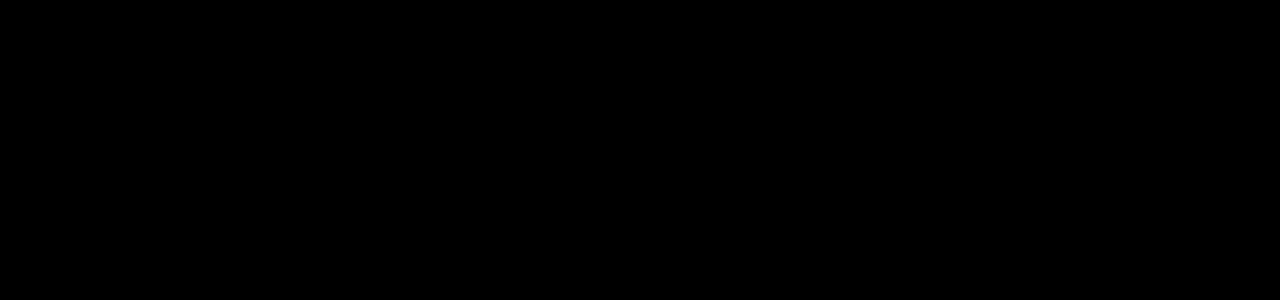
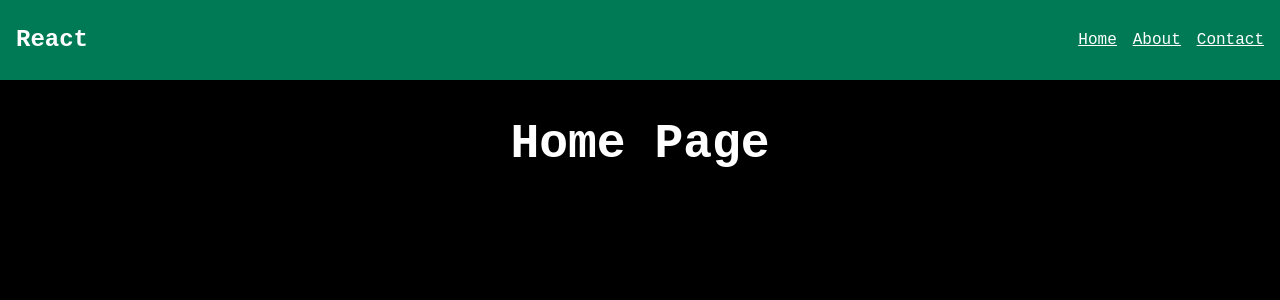
Before and after one commit to nitish-x18/ReactIntro, a React (Vite) app: page / in a window 1280 px wide. Shown: the top 300 px of the page. Built offline with nearby package versions, Linux system fonts and the light colour scheme.

Commit message:
feat: implement routing with Header and page components

```diff
--- a/src/App.jsx
+++ b/src/App.jsx
@@ -3,6 +3,11 @@
 import Footer from './components/Footer'
 import Card from './components/Card'
 import axios from 'axios'
+import { Route, Routes } from 'react-router-dom'
+import About from './pages/About'
+import Home from './pages/Home'
+import Contact from './pages/Contact'
+import Header from './components/Header'
 
 const App = () => {
 
@@ -190,6 +195,18 @@
   //   </>
   // )
 
+  //REACT ROUTER DOM--->>>
+  return (
+    <div>
+      <Header />
+      <Routes>
+        <Route path='/' element={<Home />}/>
+        <Route path='/about' element={<About />}/>
+        <Route path='/contact' element={<Contact />}/>
+      </Routes>
+    </div>
+  )
+
 }
 
 export default App
```
